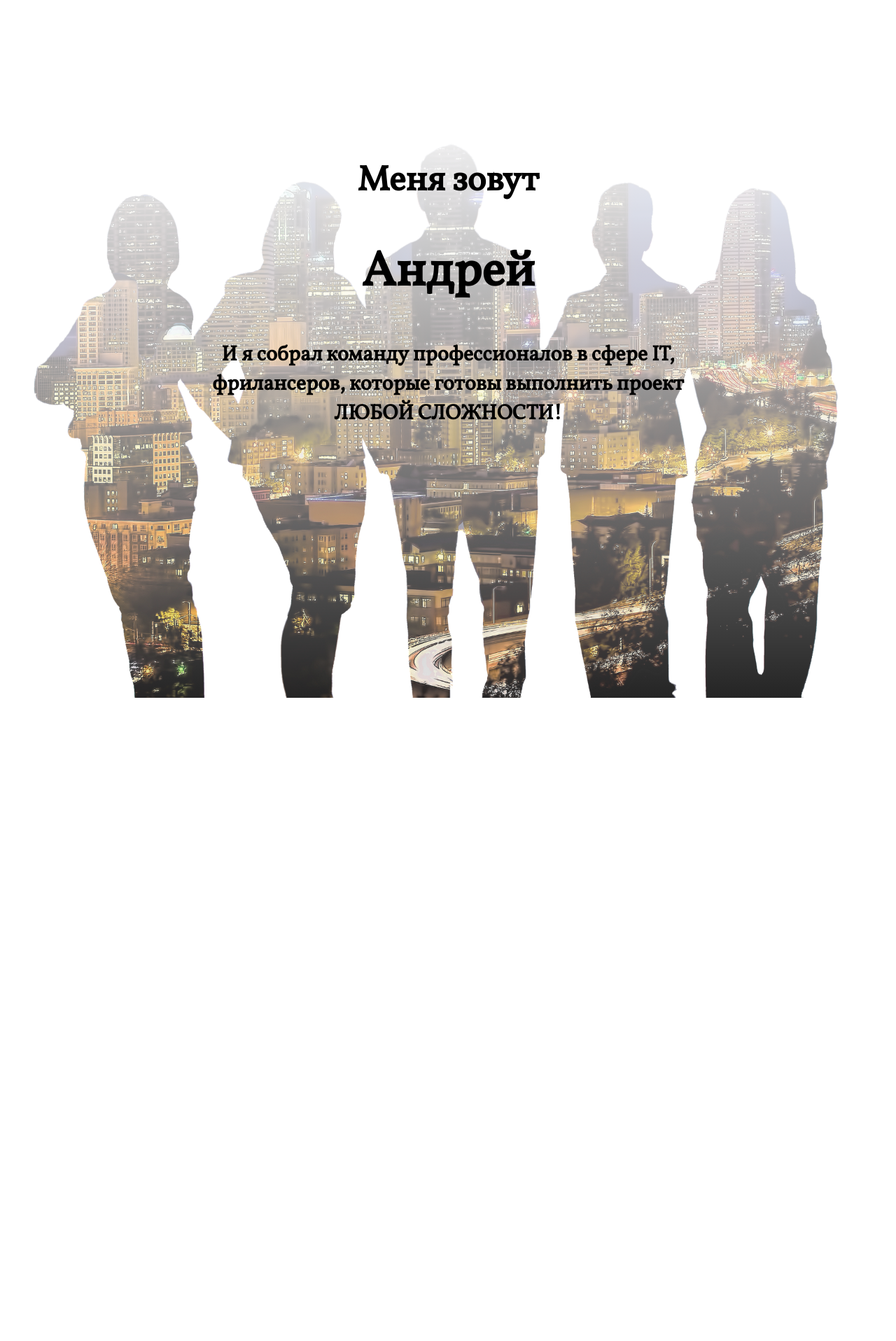
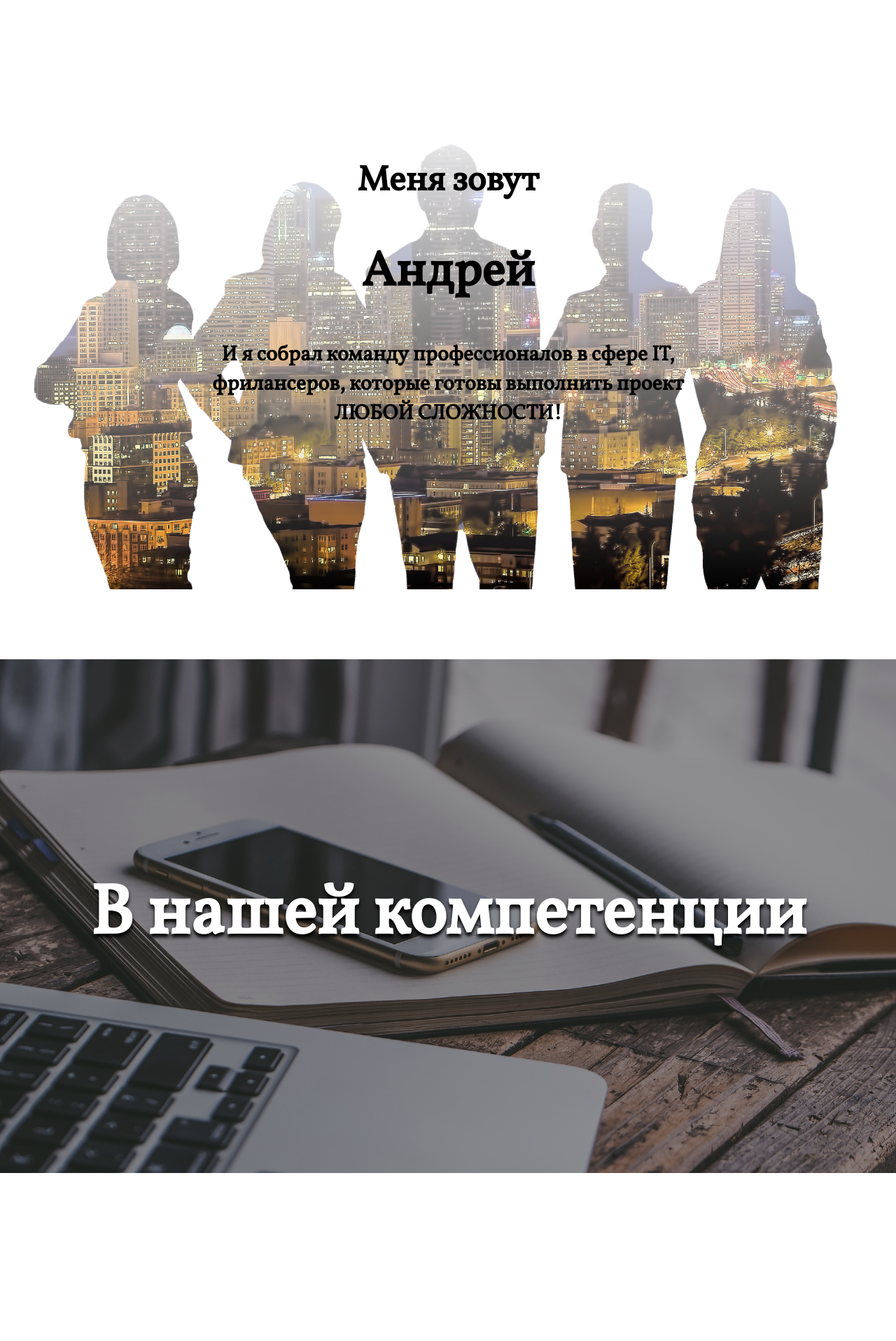
Before and after one commit to AndriyOda/AndriyOda.github.io, a PHP site: page / in a window 1280 px wide. Shown: the part 552-2468 px from the top of the page at 70% size. Before the commit the page ends 1549 px from the top, so only its background shows below. Run offline with PHP 8.4, Linux system fonts and the light colour scheme.

Commit message:
v 0.05
Add "We can" to the "Soft Masters"

```diff
--- a/index.html
+++ b/index.html
@@ -48,7 +48,13 @@
 			</center>
 		</div>
 
-		<div id="we_can"></div>
+		<div id="we_can">
+			<div class="h1">
+				<h1>
+					<center>В нашей компетенции</center>
+				</h1>
+			</div>
+		</div>
 
 		<div id="galery"></div>
 
--- a/style.css
+++ b/style.css
@@ -81,6 +82,52 @@ body{
 	max-width: 700px;
 }
 
+#we_can{
+	margin: 0;
+	padding: 0;
+}
+
+.h1{
+	background-image: linear-gradient(rgba(0, 0, 0, 0.4), rgba(0, 0, 0, 0.4)), url(img/background-2846221_1920.jpg);
+	margin-top: 100px;
+	color: #fff;
+	font-size: 50px;
+	background-attachment: fixed;
+	background-repeat: no-repeat;
+	background-size: 100%;
+	object-fit: cover;
+	padding-top: 18%;
+	padding-bottom: 18%;
+	text-shadow: 0px 5px 5px #000;
+	margin-bottom: 2000px;
+}
+
+
+
+
+
+
+
+
+
+
+
+
+
+
+
+
+
+
+
+
+
+
+
+
+
+
+
 @media screen and (min-width:1024px) and (max-width:1440px) {
 	#head{
 	background-image: -webkit-linear-gradient(rgba(0, 0, 0, 0.4), rgba(0, 0, 0, 0.4)), url(img/bonding-1985863_1920.jpg);
@@ -103,7 +150,23 @@ body{
 	font-size: 15px;
 	margin-bottom: 20%;
 }
+
+#about{
+	background-image: -webkit-linear-gradient(rgba(255, 255, 255, 1), rgba(255, 255, 255, 0.3)), url(img/business-2998905_1920.png);
+	background-image: -o-linear-gradient(rgba(255, 255, 255, 1), rgba(255, 255, 255, 0)), url(img/business-2998905_1920.png);
+	background-image: linear-gradient(rgba(255, 255, 255, 1), rgba(255, 255, 255, 0)), url(img/business-2998905_1920.png);
+	padding-top: 50px;
+	background-size: 100%;
+	object-fit: cover;
+	background-repeat: no-repeat;
+	padding-bottom: 200px;
 }
+
+}
+
+
+
+
 
 
 
```
Also changed, not shown: other parts of style.css (+65 -2 lines), img/action-2277292_1920.jpg (added), img/background-2846221_1920.jpg (added).
